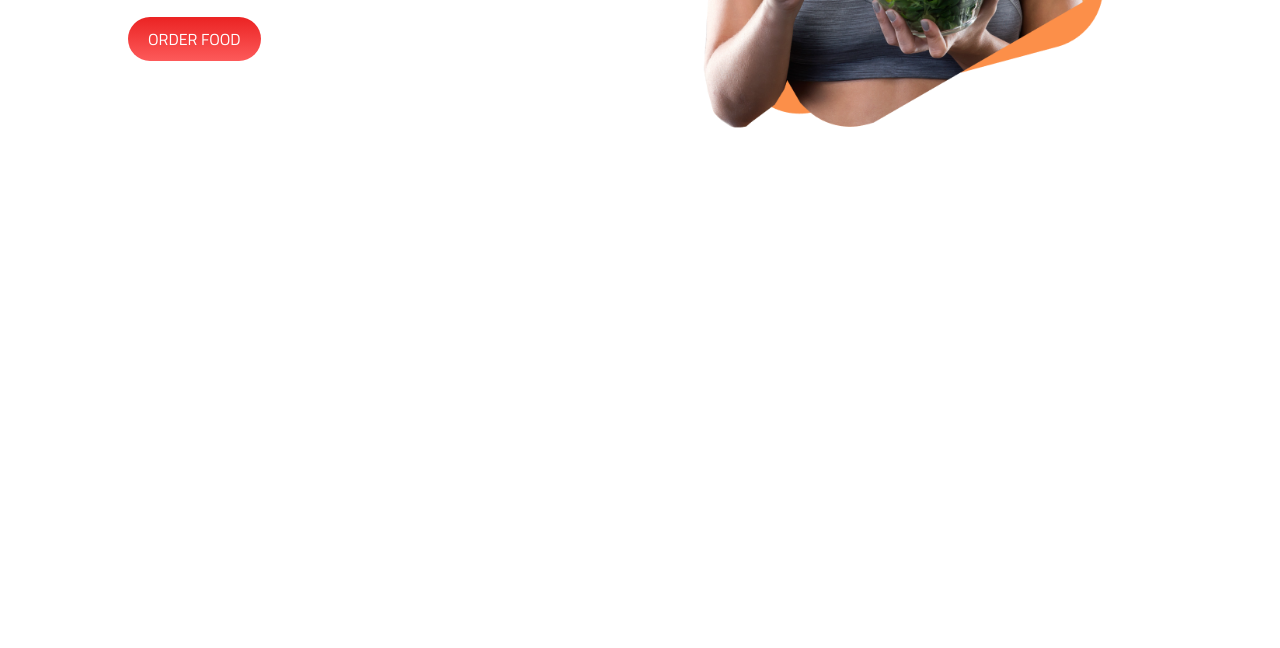
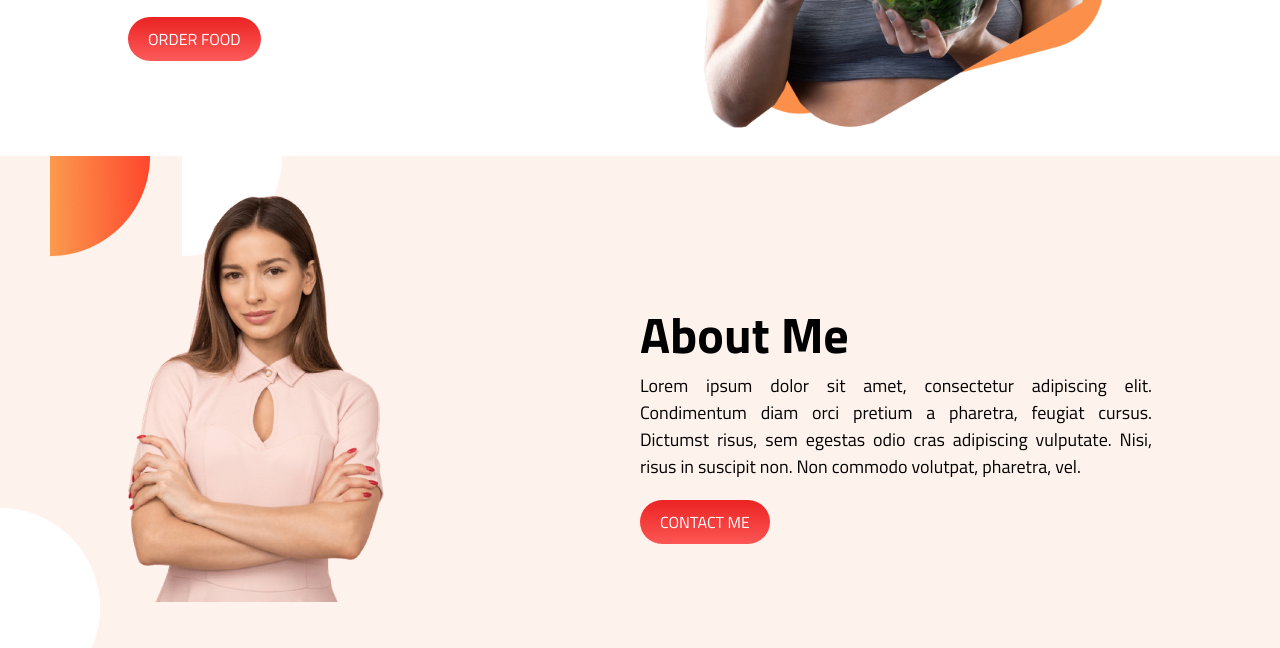
Before and after one commit to shuvochandrodas/practic-project-two, a plain HTML site: page index.html in a window 1280 px wide. Shown: the part 431-1079 px from the top of the page. Before the commit the page ends 800 px from the top, so only its background shows below. Drawn offline with Linux system fonts and the light colour scheme.

Commit message:
Update Code

```diff
--- a/index.html
+++ b/index.html
@@ -8,7 +8,8 @@
     <link rel="stylesheet" href="style.css">
 </head>
 <body>
-    <section id="feature" class="feature flexbox">
+    <section id="feature" class="feature">
+        <div class="middle-container flexbox">
             <div class="half-width left-content">
                 <h1><span class="orange">Skip</span> The Diet,<br>Just Eat Healthy<br> With Food Network</h1>
                 <p>Imagine you don't need a diet because we provide healthy and delicious food for you!</p>
@@ -17,6 +18,20 @@
             <div class="half-width right-content">
                 <img src="images/female/Group 8425.png" alt="Feature Image" class="feature-img">
             </div>
+        </div>
+    </section>
+
+    <section id="about-me" class="about-me ">
+        <div class="middle-container flexbox">
+            <div class="half-width left-content">
+                <img src="images/female/Person Image.png" alt="Profile Image" class="about-me-img">
+            </div>
+            <div class="half-width right-content">
+                <h2>About Me</h2>
+                <p>Lorem ipsum dolor sit amet, consectetur adipiscing elit. Condimentum diam orci pretium a pharetra, feugiat cursus. Dictumst risus, sem egestas odio cras adipiscing vulputate. Nisi, risus in suscipit non. Non commodo volutpat, pharetra, vel.</p>
+                <a href="https://www.facebook.com">Contact Me</a>
+            </div>
+        </div>
     </section>
 </body>
 </html>
--- a/style.css
+++ b/style.css
@@ -11,6 +11,9 @@ h1{
     font-size:60px;
     line-height:70px;
     font-weight:700;
+}
+h2{
+    font-size:50px;
 }
 .flexbox{
     display:flex;
@@ -32,6 +35,9 @@ a{
     margin-top:20px;
     display:inline-block;
 }
+.middle-container{
+    margin:0 10%;
+}
 .half-width{
     width:50%;
 }
@@ -45,7 +51,7 @@ a{
 
 
 .feature{
-    margin:0 10%;
+
 }
 .feature .left-content{
     margin-top:150px;
@@ -60,3 +66,22 @@ a{
 .feature-img{
     width:100%;
 }
+
+
+
+.about-me{
+    background-image:url('images/shapes/7.png');
+    background-repeat:no-repeat;
+    padding:40px 0;
+}
+.about-me-img{
+    width:50%;
+}
+.about-me .left-content{}
+.about-me .right-content{
+    margin-top:100px;
+}
+.about-me .right-content p{
+    color:#000;
+    text-align:justify;
+}
```
Lines whose indentation alone changed are shown as unchanged.
